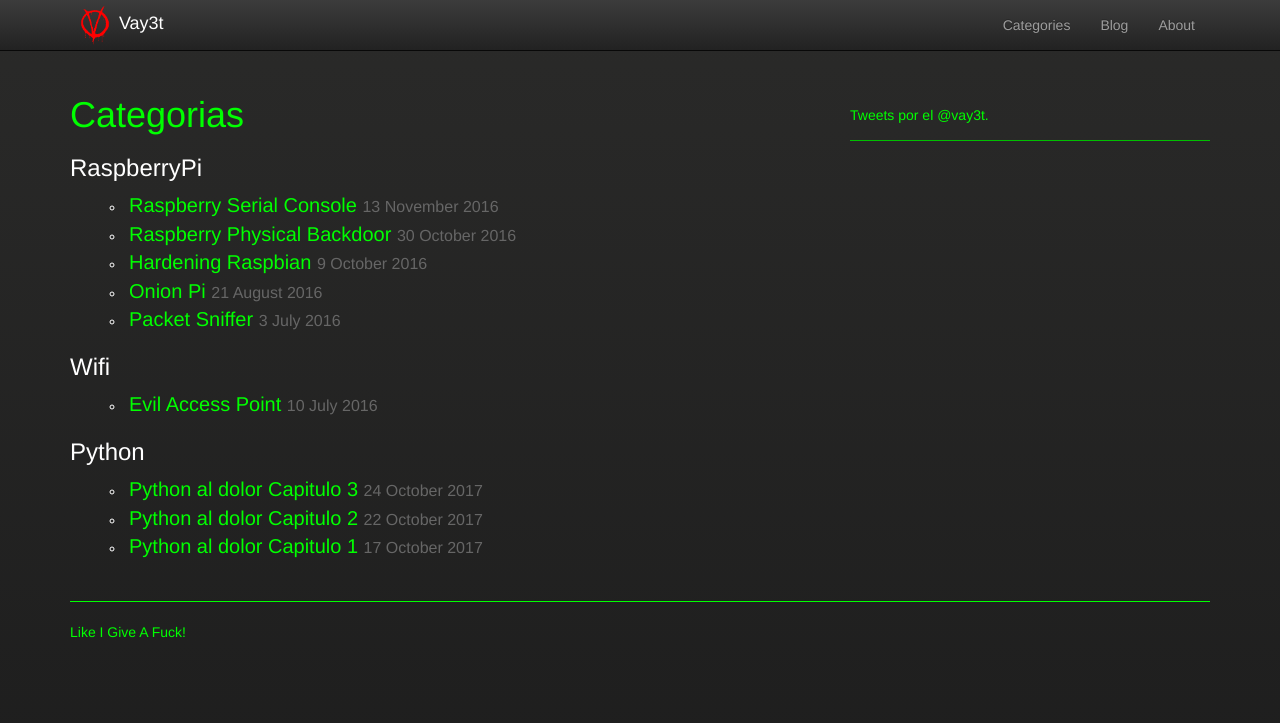
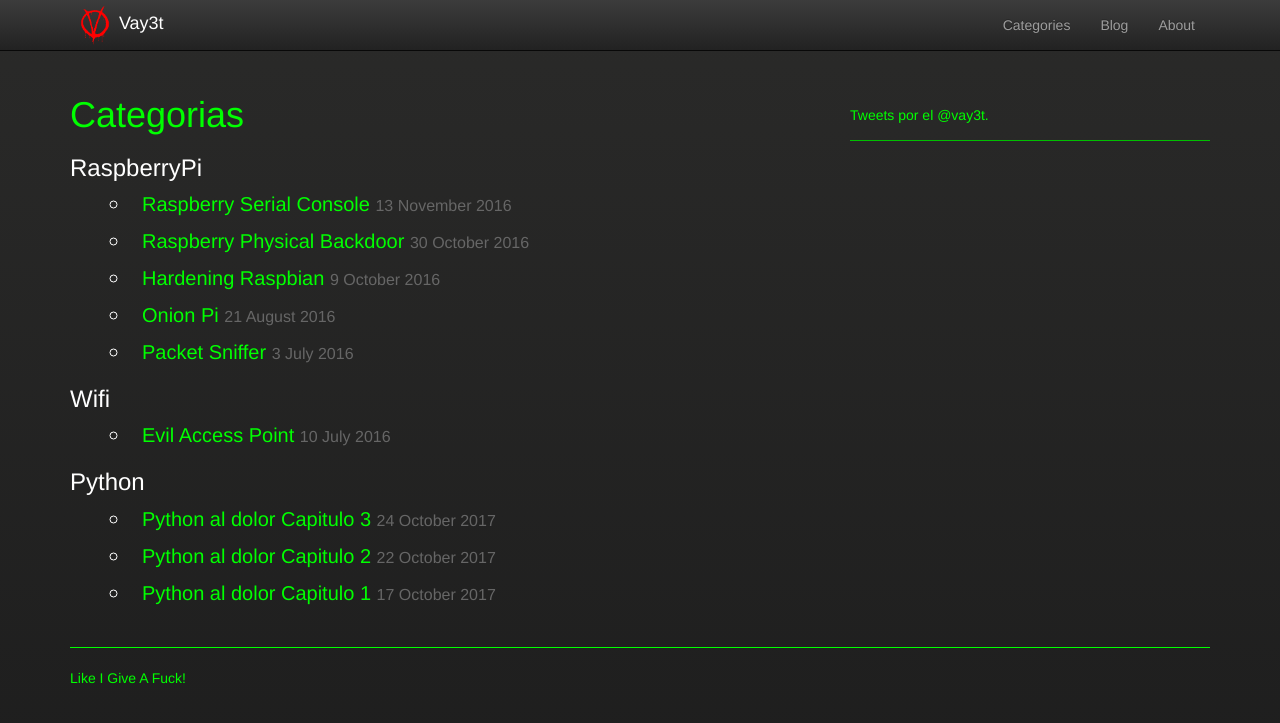
Before and after one commit to pvallejos/pvallejos.github.io, a Jekyll site: the page built from categories.html, in a window 1280 px wide. Shown: the top 723 px of the page. Built offline with Jekyll 4.4.1, drawn with Linux system fonts in a browser that asks for light colours; nearby versions of some CDN libraries; comment, search, counter and statistics services are not loaded.

Commit message:
Update vay3t.css

```diff
--- a/assets/css/vay3t.css
+++ b/assets/css/vay3t.css
@@ -454,12 +454,29 @@ background: #1b1a1a;
 .vay3t .categories ul {
     list-style-type: circle;
     list-style-position: inside;
+    font-size: 24px;
+    line-height: 100%;
+}
+
+.vay3t .categories ul li {
+    margin: 0 0 10px 0;
+    -webkit-transition: all 0.1s ease-in-out;
+    -moz-transition: all 0.1s ease-in-out;
+    transition: all 0.1s ease-in-out;
+}
+
+.vay3t .categories ul li:hover {
+    list-style-type: disc;
+    padding: 0;
 }
 
 .vay3t .categories li a {
     font-size: 20px;
 }
 
+.vay3t .categories li a:hover {
+    text-decoration: none;
+}
 .vay3t .categories li a span {
     font-size: 16px;
     color: #666;
```
